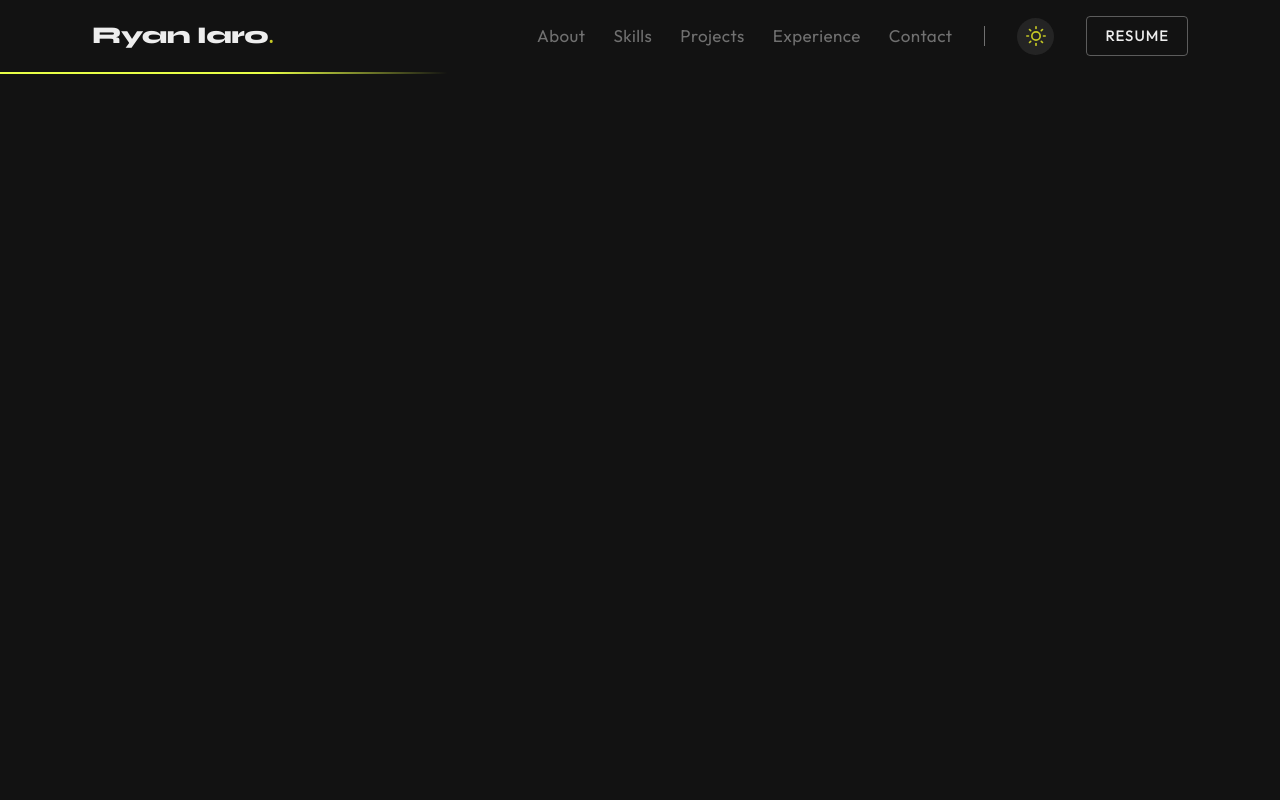
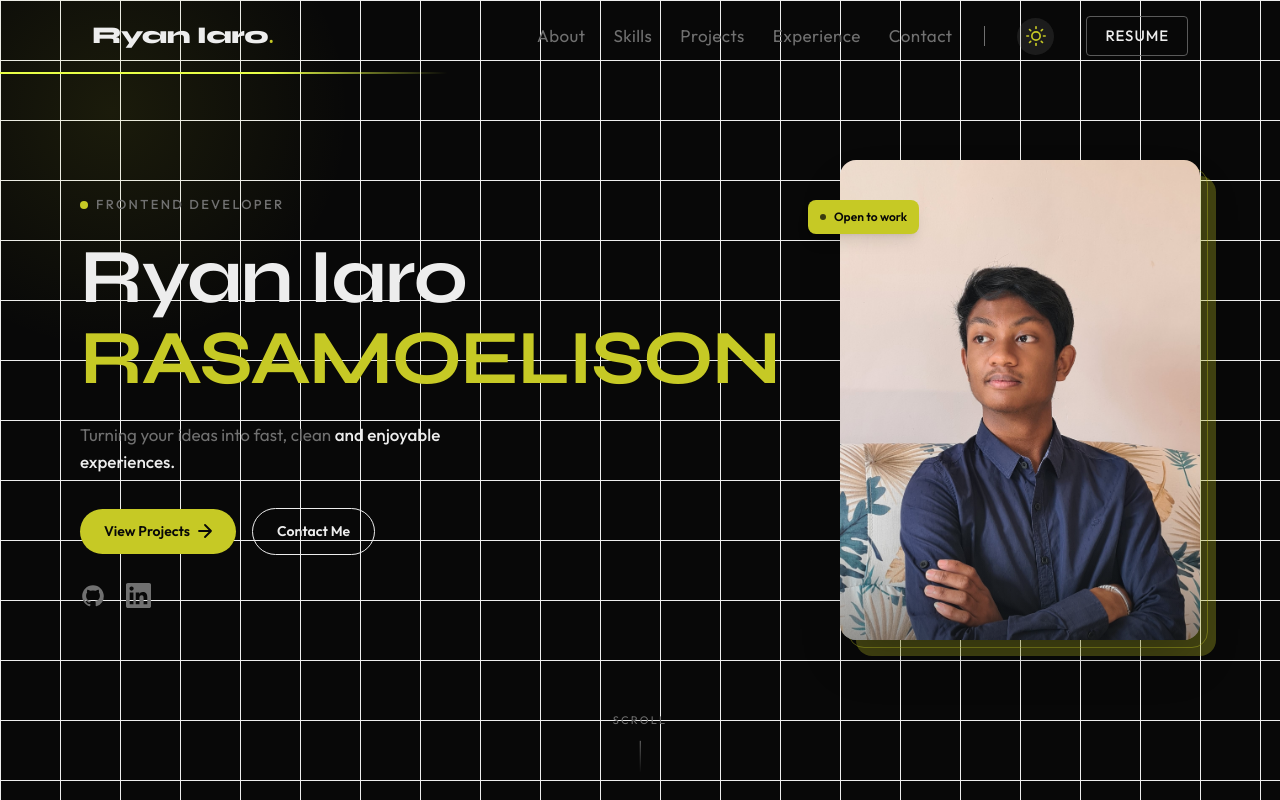
Before and after one commit to RyanIaro/Portfolio, a Next.js app: page / in a window 1280 px wide. Built offline with nearby package versions, Linux system fonts and the light colour scheme.

Commit message:
feat: hero section

```diff
--- a/app/page.tsx
+++ b/app/page.tsx
@@ -1,9 +1,10 @@
 import Image from "next/image";
+import Hero from "./sections/hero";
 
 export default function Home() {
   return (
     <div>
-
+      <Hero />
     </div>
   );
 }
--- /dev/null
+++ b/app/sections/hero.tsx
@@ -0,0 +1,195 @@
+"use client";
+
+import { motion } from "motion/react";
+import Image from "next/image";
+import Link from "next/link";
+
+const fadeUp = (delay = 0) => ({
+  initial: { opacity: 0, y: 28 },
+  animate: { opacity: 1, y: 0 },
+  transition: { duration: 0.6, delay, ease: [0.22, 1, 0.36, 1] as const},
+});
+
+export default function Hero() {
+  return (
+    <section
+      id="hero"
+      className="relative min-h-screen flex items-center overflow-hidden bg-background"
+    >
+      {/* Subtle background grid */}
+      <div
+        className="pointer-events-none absolute inset-0 light:opacity-[0.1] dark:opacity-[0.04]"
+        style={{
+          backgroundImage:
+            "linear-gradient(var(--color-foreground) 1px, transparent 1px), linear-gradient(90deg, var(--color-foreground) 1px, transparent 1px)",
+          backgroundSize: "60px 60px",
+        }}
+      />
+
+      {/* Glow blob — top left */}
+      <div
+        className="pointer-events-none absolute -top-32 -left-32 w-120 h-120 rounded-full opacity-[0.1]"
+        style={{
+          background:
+            "radial-gradient(circle, var(--color-accent) 0%, transparent 70%)",
+        }}
+      />
+
+      <div className="relative z-10 w-full max-w-7xl mx-auto px-6 md:px-12 lg:px-20 py-32 flex flex-col-reverse md:flex-row items-center gap-16 md:gap-12">
+        {/* ── LEFT: Text ── */}
+        <div className="flex-1 flex flex-col items-start gap-6">
+          {/* Role badge */}
+          <motion.div {...fadeUp(0.1)}>
+            <span className="inline-flex items-center gap-2 text-[13px] font-medium tracking-[0.18em] uppercase font-outfit text-muted">
+              <span
+                className="inline-block w-2 h-2 rounded-full bg-accent"
+              />
+              Frontend Developer
+            </span>
+          </motion.div>
+
+          {/* Name */}
+          <motion.div {...fadeUp(0.2)} className="flex flex-col gap-1 leading-none">
+            <h1 className="font-syne font-bold md:text-[clamp(2.8rem,6vw,5rem)] text-[clamp(2rem,6vw,4rem)] text-foreground tracking-tight">
+              Ryan Iaro
+            </h1>
+            <h1 className="font-syne font-bold md:text-[clamp(2.8rem,6vw,5rem)] text-[clamp(2rem,6vw,4rem)] tracking-tight text-accent">
+              RASAMOELISON
+            </h1>
+          </motion.div>
+
+          {/* Tagline */}
+          <motion.p
+            {...fadeUp(0.35)}
+            className="max-w-md text-[17px] leading-relaxed text-muted font-outfit"
+          >
+            Turning your ideas into fast, clean{" "}
+            <span className="text-foreground font-medium">
+              and enjoyable experiences.
+            </span>
+          </motion.p>
+
+          {/* CTAs */}
+          <motion.div {...fadeUp(0.5)} className="flex items-center gap-4 pt-2">
+            <Link
+              href="#projects"
+              className="inline-flex items-center gap-2 px-6 py-3 rounded-full text-[14px] font-semibold font-outfit text-[#080808] bg-accent transition-all duration-200 hover:scale-[1.03] hover:brightness-110 active:scale-95"
+            >
+              View Projects
+              <svg width="14" height="14" viewBox="0 0 14 14" fill="none">
+                <path d="M1 7h12M7 1l6 6-6 6" stroke="currentColor" strokeWidth="1.8" strokeLinecap="round" strokeLinejoin="round" />
+              </svg>
+            </Link>
+
+            <Link
+              href="#contact"
+              className="inline-flex items-center gap-2 px-6 py-3 rounded-full text-[14px] font-semibold font-outfit text-foreground border border-foreground transition-all duration-200 hover:border-accent hover:text-accent hover:scale-[1.03] active:scale-95"
+            >
+              Contact Me
+            </Link>
+          </motion.div>
+
+          {/* Social links */}
+          <motion.div {...fadeUp(0.62)} className="flex items-center gap-5 pt-1">
+            {[
+              {
+                label: "GitHub",
+                href: "https://github.com/RyanIaro",
+                icon: (
+                  <svg viewBox="0 0 24 24" fill="currentColor" width="26" height="26">
+                    <path d="M12 2C6.477 2 2 6.484 2 12.017c0 4.425 2.865 8.18 6.839 9.504.5.092.682-.217.682-.483 0-.237-.008-.868-.013-1.703-2.782.605-3.369-1.343-3.369-1.343-.454-1.158-1.11-1.466-1.11-1.466-.908-.62.069-.608.069-.608 1.003.07 1.531 1.032 1.531 1.032.892 1.53 2.341 1.088 2.91.832.092-.647.35-1.088.636-1.338-2.22-.253-4.555-1.113-4.555-4.951 0-1.093.39-1.988 1.029-2.688-.103-.253-.446-1.272.098-2.65 0 0 .84-.27 2.75 1.026A9.564 9.564 0 0 1 12 6.844a9.59 9.59 0 0 1 2.504.337c1.909-1.296 2.747-1.027 2.747-1.027.546 1.379.202 2.398.1 2.651.64.7 1.028 1.595 1.028 2.688 0 3.848-2.339 4.695-4.566 4.943.359.309.678.92.678 1.855 0 1.338-.012 2.419-.012 2.747 0 .268.18.58.688.482A10.02 10.02 0 0 0 22 12.017C22 6.484 17.522 2 12 2z" />
+                  </svg>
+                ),
+              },
+              {
+                label: "LinkedIn",
+                href: "https://linkedin.com/in/ryan-iaro-rasamoelison-42a752278",
+                icon: (
+                  <svg viewBox="0 0 24 24" fill="currentColor" width="25" height="25">
+                    <path d="M20.447 20.452h-3.554v-5.569c0-1.328-.027-3.037-1.852-3.037-1.853 0-2.136 1.445-2.136 2.939v5.667H9.351V9h3.414v1.561h.046c.477-.9 1.637-1.85 3.37-1.85 3.601 0 4.267 2.37 4.267 5.455v6.286zM5.337 7.433a2.062 2.062 0 0 1-2.063-2.065 2.064 2.064 0 1 1 2.063 2.065zm1.782 13.019H3.555V9h3.564v11.452zM22.225 0H1.771C.792 0 0 .774 0 1.729v20.542C0 23.227.792 24 1.771 24h20.451C23.2 24 24 23.227 24 22.271V1.729C24 .774 23.2 0 22.222 0h.003z" />
+                  </svg>
+                ),
+              },
+            ].map(({ label, href, icon }) => (
+              <a
+                key={label}
+                href={href}
+                target="_blank"
+                rel="noopener noreferrer"
+                aria-label={label}
+                className="text-muted hover:text-accent transition-colors duration-200"
+              >
+                {icon}
+              </a>
+            ))}
+          </motion.div>
+        </div>
+
+        {/* ── RIGHT: Photo ── */}
+        <motion.div
+          initial={{ opacity: 0, x: 40 }}
+          animate={{ opacity: 1, x: 0 }}
+          transition={{ duration: 0.7, delay: 0.15, ease: [0.22, 1, 0.36, 1] }}
+          className="relative flex-shrink-0 w-70 md:w-[320px] lg:w-90"
+        >
+          {/* Accent square — offset behind */}
+          <div
+            className="absolute -bottom-4 -right-4 w-full h-full rounded-2xl bg-accent opacity-[0.3]"
+          />
+          {/* Second offset layer */}
+          <div
+            className="absolute -bottom-2 -right-2 w-full h-full rounded-2xl border border-accent opacity-[0.4]"
+          />
+
+          {/* Photo */}
+          <div className="relative rounded-2xl overflow-hidden aspect-3/4 shadow-2xl">
+            <Image
+              src="/avatar.jpg"
+              alt="Ryan Iaro RASAMOELISON"
+              fill
+              className="object-cover object-top"
+              priority
+            />
+            {/* Subtle gradient overlay at bottom */}
+            <div
+              className="absolute bottom-0 left-0 right-0 h-24 pointer-events-none"
+              style={{
+                background:
+                  "linear-gradient(to top, var(--color-background) 0%, transparent 100%)",
+                opacity: 0.35,
+              }}
+            />
+          </div>
+
+          {/* Floating tag */}
+          <motion.div
+            initial={{ opacity: 0, y: 10 }}
+            animate={{ opacity: 1, y: 0 }}
+            transition={{ delay: 0.8, duration: 0.5 }}
+            className="absolute -left-8 top-10 flex items-center gap-2 px-3 py-2 rounded-lg bg-accent text-[#080808] text-[12px] font-semibold font-outfit shadow-lg"
+          >
+            <span className="w-1.5 h-1.5 rounded-full bg-[#080808] animate-pulse" />
+            Open to work
+          </motion.div>
+        </motion.div>
+      </div>
+
+      {/* Scroll hint */}
+      <motion.div
+        initial={{ opacity: 0 }}
+        animate={{ opacity: 1 }}
+        transition={{ delay: 1.2, duration: 0.6 }}
+        className="absolute bottom-8 left-1/2 -translate-x-1/2 flex flex-col items-center gap-2"
+      >
+        <span className="text-[11px] tracking-[0.2em] uppercase text-muted font-outfit">
+          scroll
+        </span>
+        <motion.div
+          animate={{ y: [0, 6, 0] }}
+          transition={{ repeat: Infinity, duration: 1.5, ease: "easeInOut" }}
+          className="w-px h-8 bg-gradient-to-b from-muted to-transparent"
+        />
+      </motion.div>
+    </section>
+  );
+}
--- a/package.json
+++ b/package.json
@@ -9,6 +9,7 @@
     "lint": "eslint"
   },
   "dependencies": {
+    "motion": "^12.35.2",
     "next": "16.1.6",
     "next-themes": "^0.4.6",
     "react": "19.2.3",
```
Also changed, not shown: public/avatar.jpg (added), 1 other file (tests, documents, lock files or other folders).
